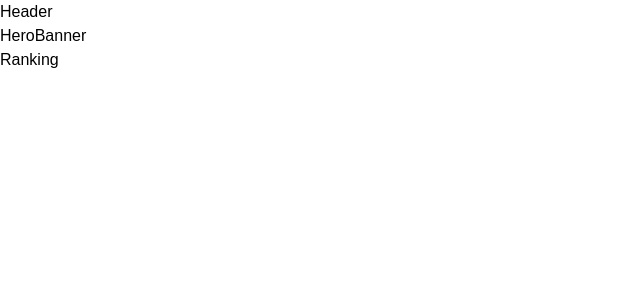
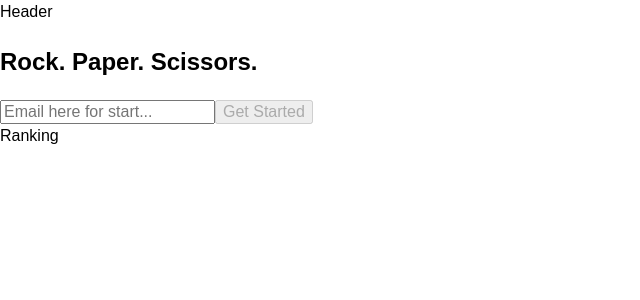
Before and after one commit to aitorfernandez/roshambo, a React app in the folder app/: page / in a window 1280 px wide. Shown: the top 300 px of the page, without its empty margins (0-640 px from the left). Built offline with nearby package versions, Linux system fonts and the light colour scheme.

Commit message:
add HeroForm

```diff
--- a/app/src/components/hero-banner/index.js
+++ /dev/null
@@ -1,9 +0,0 @@
-import React from 'react'
-
-export function HeroBanner() {
-  return (
-    <>
-      HeroBanner
-    </>
-  )
-}
--- /dev/null
+++ b/app/src/components/hero-form/index.js
@@ -0,0 +1,59 @@
+import React from 'react'
+import PropTypes from 'prop-types'
+import { useForm } from 'react-hook-form'
+
+export function HeroForm({
+  getStarted,
+  sent,
+}) {
+  const {
+    handleSubmit,
+    register,
+    formState: { isValid },
+  } = useForm({ mode: 'onChange' })
+
+  async function onSubmit(values) {
+    await getStarted({
+      variables: {
+        ...values,
+      },
+    })
+  }
+
+  const form = (
+    <form
+      onSubmit={handleSubmit(onSubmit)}
+    >
+      <input
+        placeholder="Email here for start..."
+        { ...register("email", { required: true, pattern: /^\S+@\S+$/i})}
+      />
+      <button
+        disabled={!isValid}
+        type="submit"
+      >
+        Get Started
+      </button>
+    </form>
+  )
+
+  const response = (
+    <p>
+      Great! Check your email for the magic link.
+    </p>
+  )
+
+  return (
+    <div>
+      <h2>
+        Rock. Paper. Scissors.
+      </h2>
+      {sent ? response : form}
+    </div>
+  )
+}
+
+HeroForm.propTypes = {
+  getStarted: PropTypes.func.isRequired,
+  sent: PropTypes.bool,
+}
--- a/app/src/containers/home-page/index.js
+++ b/app/src/containers/home-page/index.js
@@ -2,7 +2,7 @@ import React from 'react'
 
 import { AppContent } from '../../components/app-content'
 import { Header } from '../../components/header'
-import { HeroBanner } from '../../components/hero-banner'
+import { HeroForm } from '../../components/hero-form'
 import { Ranking } from '../../components/ranking'
 
 export function HomePage() {
@@ -10,7 +10,7 @@ export function HomePage() {
     <AppContent
       header={<Header />}
     >
-      <HeroBanner />
+      <HeroForm />
       <Ranking />
     </AppContent>
   )
```
